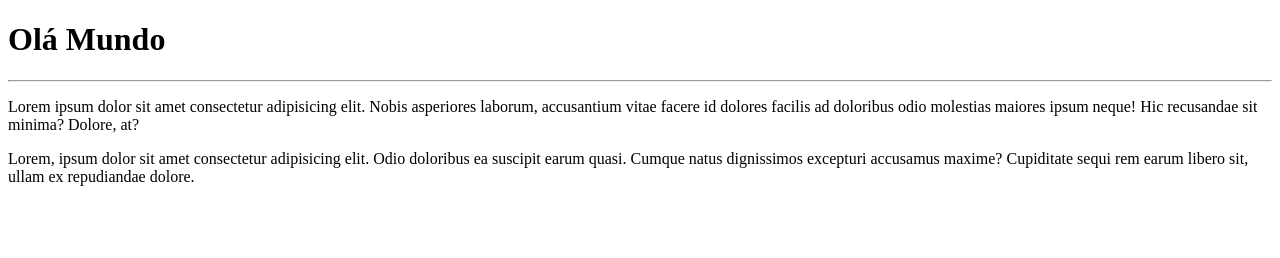
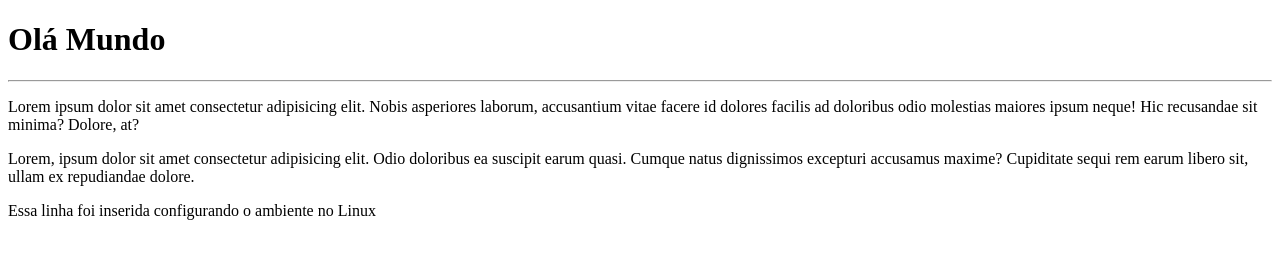
Before and after one commit to ricardorhyamamoto/OlaGit, a plain HTML site: page site-exemplo/index.html in a window 1280 px wide. Drawn offline with Linux system fonts and the light colour scheme.

Commit message:
Alterando index.html no ambiente Linux

```diff
--- a/site-exemplo/index.html
+++ b/site-exemplo/index.html
@@ -10,5 +10,6 @@
     <hr>
     <p>Lorem ipsum dolor sit amet consectetur adipisicing elit. Nobis asperiores laborum, accusantium vitae facere id dolores facilis ad doloribus odio molestias maiores ipsum neque! Hic recusandae sit minima? Dolore, at?</p>
     <p>Lorem, ipsum dolor sit amet consectetur adipisicing elit. Odio doloribus ea suscipit earum quasi. Cumque natus dignissimos excepturi accusamus maxime? Cupiditate sequi rem earum libero sit, ullam ex repudiandae dolore.</p>
+    <p>Essa linha foi inserida configurando o ambiente no Linux</p>
 </body>
 </html>
```
